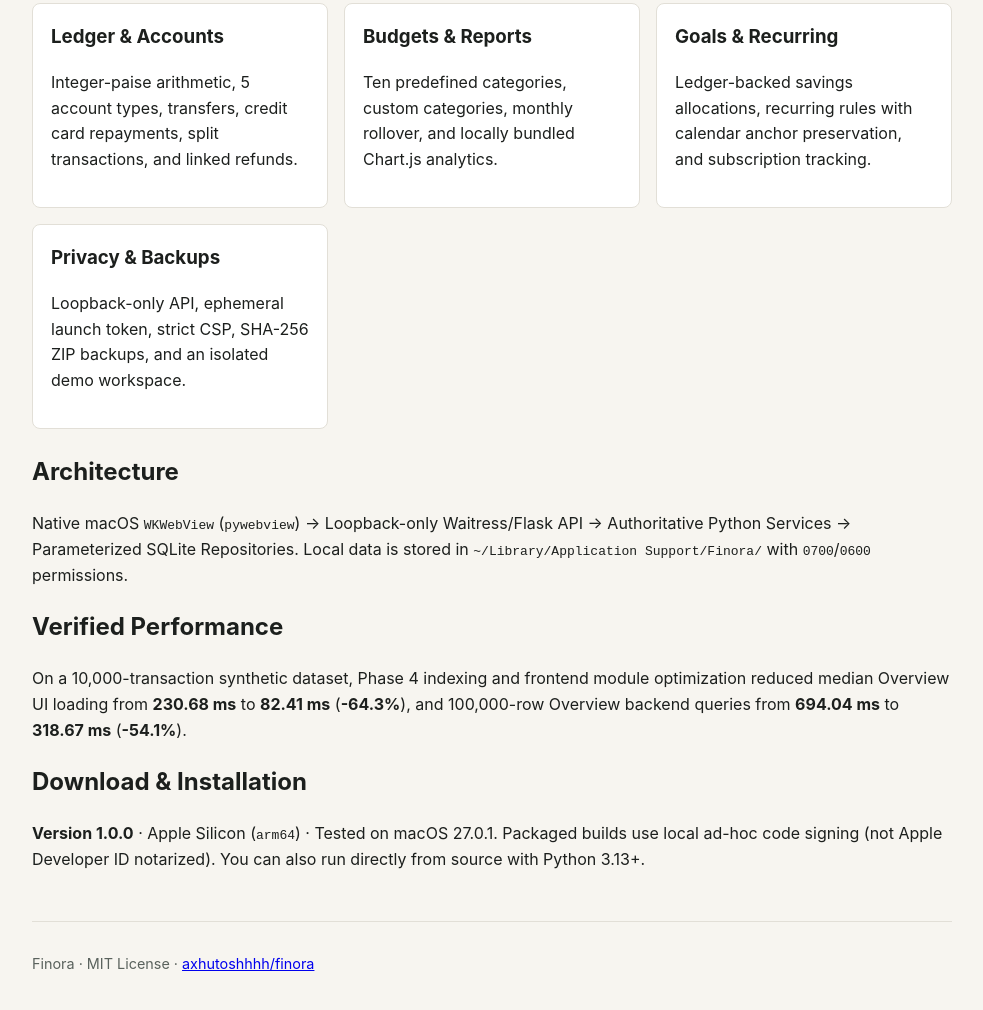
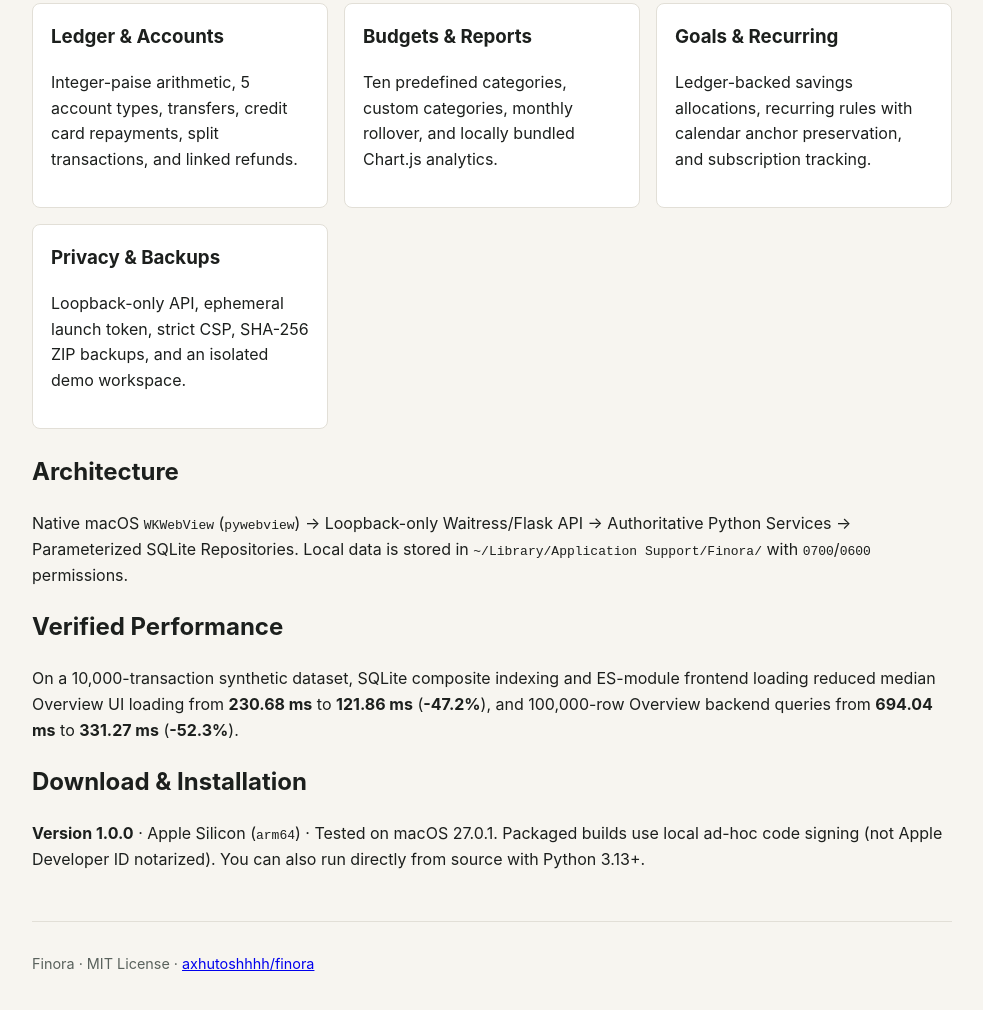
Before and after one commit to axhutoshhhh/finora, a plain HTML site: page site/index.html in a window 1280 px wide. Shown: the part 455-1465 px from the top of the page, without its empty margins (148-1131 px from the left). Drawn offline with Linux system fonts and the light colour scheme.

Commit message:
chore(cleanup): rename phase3.js to views.js, remove phase/machine jargon, and sync site/README

```diff
--- a/app/static/js/phase3.js
+++ b/app/static/js/views.js
@@ -1,4 +1,4 @@
-/* Phase 3 Frontend Integration: Reports (Chart.js), Goals, Recurring, Calendar, Insights & Demo Badge */
+/* Secondary views: Reports (Chart.js), Goals, Recurring, Calendar, Insights & Demo Badge */
 import { requestJson as apiFetch } from "./api.js";
 
 const charts = {};
--- a/site/index.html
+++ b/site/index.html
@@ -46,7 +46,7 @@
 
       <section id="performance">
         <h2>Verified Performance</h2>
-        <p>On a 10,000-transaction synthetic dataset, Phase 4 indexing and frontend module optimization reduced median Overview UI loading from <strong>230.68 ms</strong> to <strong>82.41 ms</strong> (<strong>-64.3%</strong>), and 100,000-row Overview backend queries from <strong>694.04 ms</strong> to <strong>318.67 ms</strong> (<strong>-54.1%</strong>).</p>
+        <p>On a 10,000-transaction synthetic dataset, SQLite composite indexing and ES-module frontend loading reduced median Overview UI loading from <strong>230.68 ms</strong> to <strong>121.86 ms</strong> (<strong>-47.2%</strong>), and 100,000-row Overview backend queries from <strong>694.04 ms</strong> to <strong>331.27 ms</strong> (<strong>-52.3%</strong>).</p>
       </section>
 
       <section id="download">
```
Also changed, not shown: app/templates/app.html (+1 -1 lines), 3 other files.
